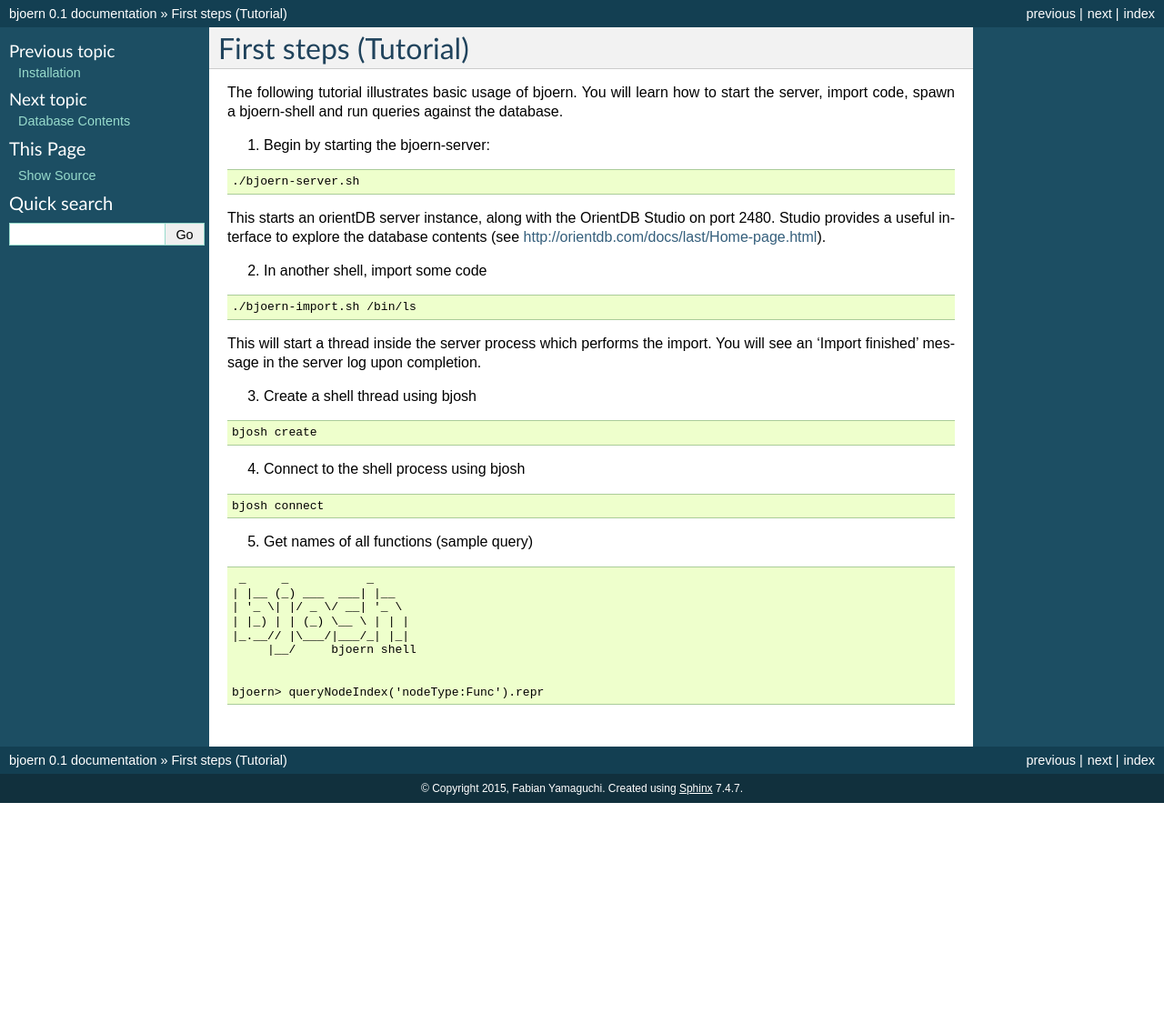
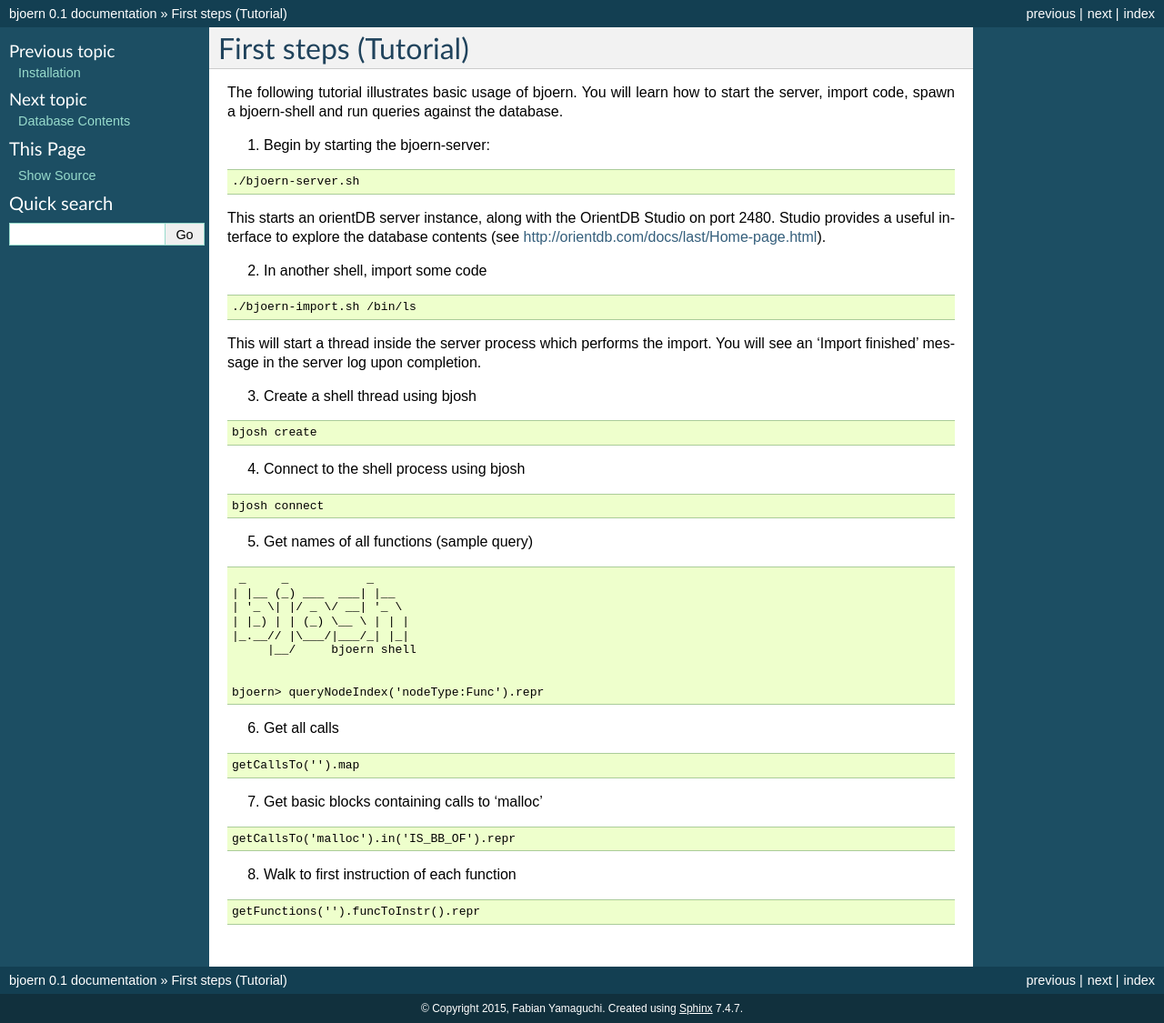
Before and after one commit to octopus-platform/bjoern, a Sphinx documentation site: the page built from docs/source/firststeps.rst, in a window 1280 px wide. Shown: the whole page at 91% size. Built offline with Sphinx 7.4.7, drawn with Linux system fonts in a browser that asks for light colours; before the commit the page ends 900 px from its top, so only the background shows below that.

Commit message:
Additional steps and more examples in `firststeps.rst`.

```diff
--- a/docs/source/firststeps.rst
+++ b/docs/source/firststeps.rst
@@ -51,3 +51,21 @@
 
 
 	bjoern> queryNodeIndex('nodeType:Func').repr
+
+6. Get all calls
+
+.. code-block:: none
+
+	getCallsTo('').map
+
+7. Get basic blocks containing calls to 'malloc'
+
+.. code-block:: none
+
+	getCallsTo('malloc').in('IS_BB_OF').repr
+
+8. Walk to first instruction of each function
+
+.. code-block:: none
+
+	getFunctions('').funcToInstr().repr
```
Also changed, not shown: 2 other files.
